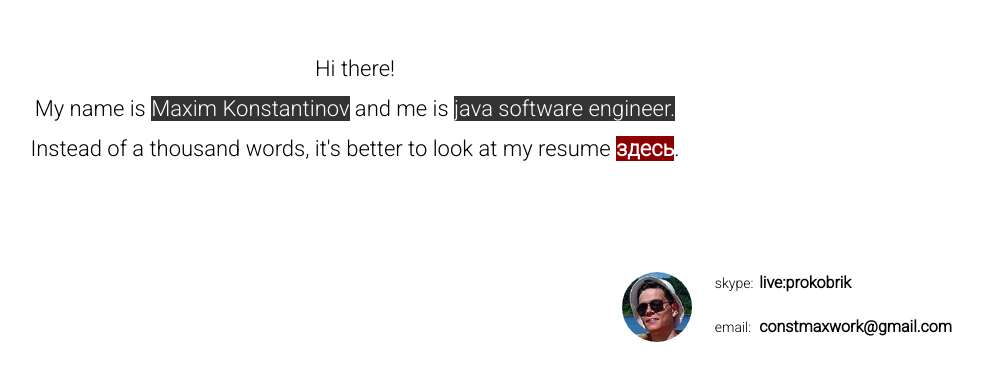
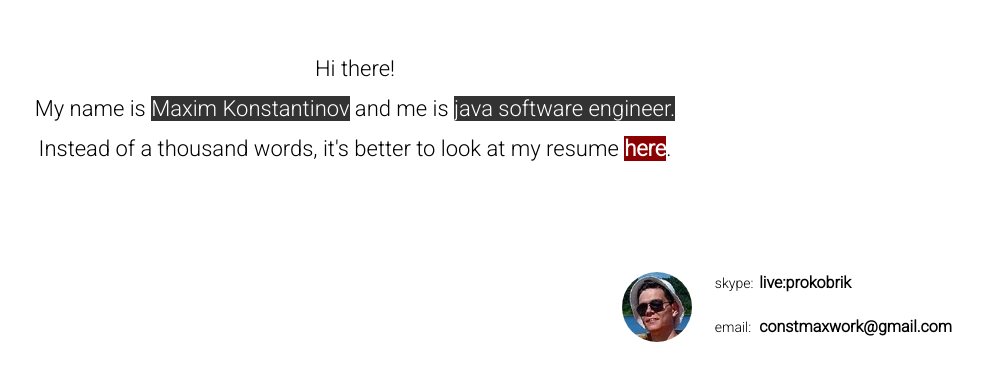
Before and after one commit to Bu66leSort/Bu66leSort.github.io, a plain HTML site: page index.html in a window 1280 px wide. Shown: the part 101-482 px from the top of the page, without its empty margins (285-1268 px from the left). Drawn offline with Linux system fonts and the light colour scheme.

Commit message:
Update index.html

```diff
--- a/index.html
+++ b/index.html
@@ -13,7 +13,7 @@
 			<div class="intro">
 				<span>Hi there!</span><br/>
 				<span>My name is <span class="highlight">Maxim Konstantinov</span> and me is <span class="highlight">java software engineer.</span></span><br/>
-				<span>Instead of a thousand words, it's better to look at my resume <a href="https://github.com/Bu66leSort/Bu66leSort.github.io/raw/master/docs/cv_Konstantinov_Maksim.docx"><span class="highlight-red">здесь</span></a>.</span>
+				<span>Instead of a thousand words, it's better to look at my resume <a href="https://github.com/Bu66leSort/Bu66leSort.github.io/raw/master/docs/cv_Konstantinov_Maksim.docx"><span class="highlight-red">here</span></a>.</span>
 			</div>
 			<table>
 				<tr>
```
